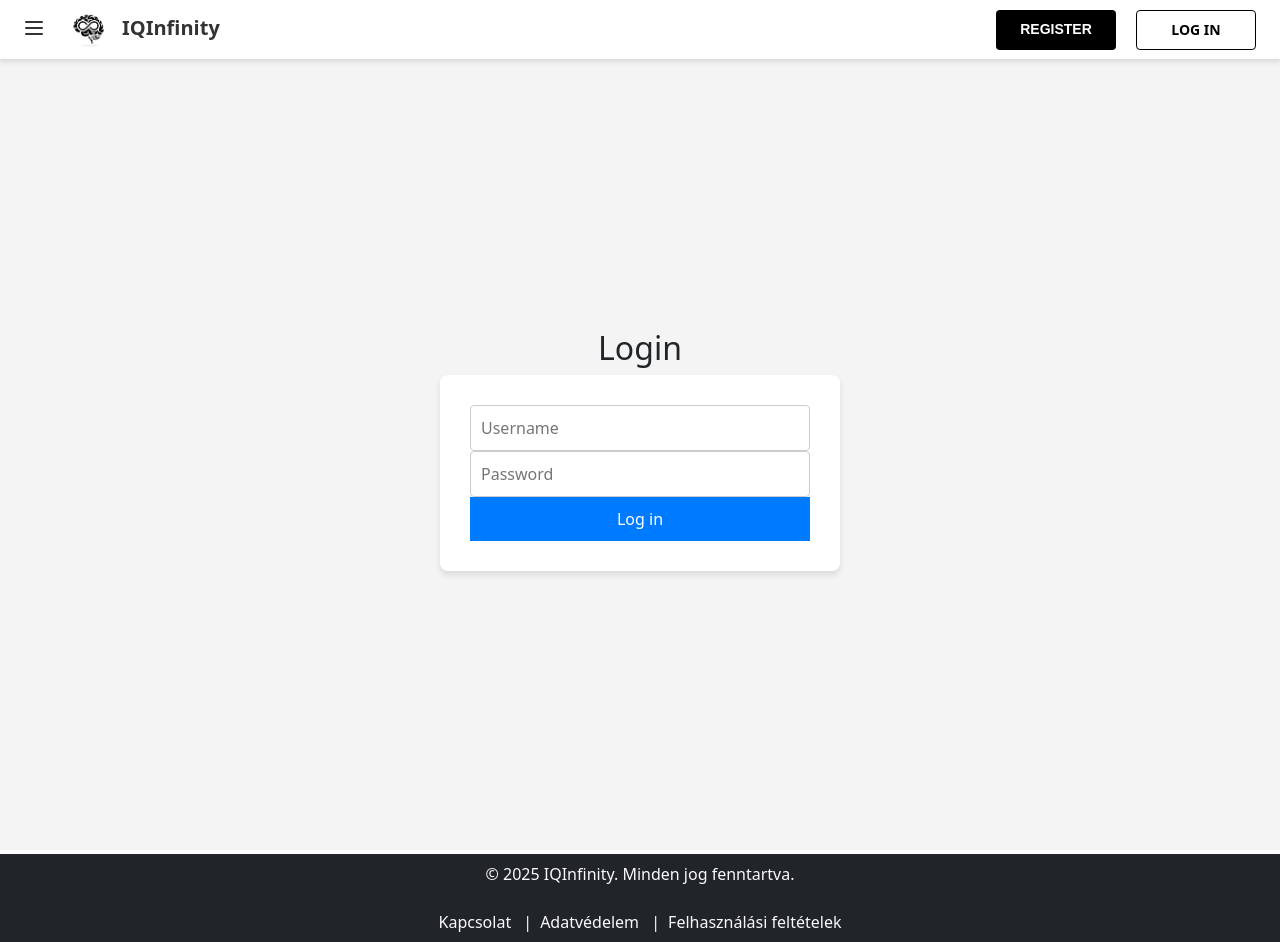
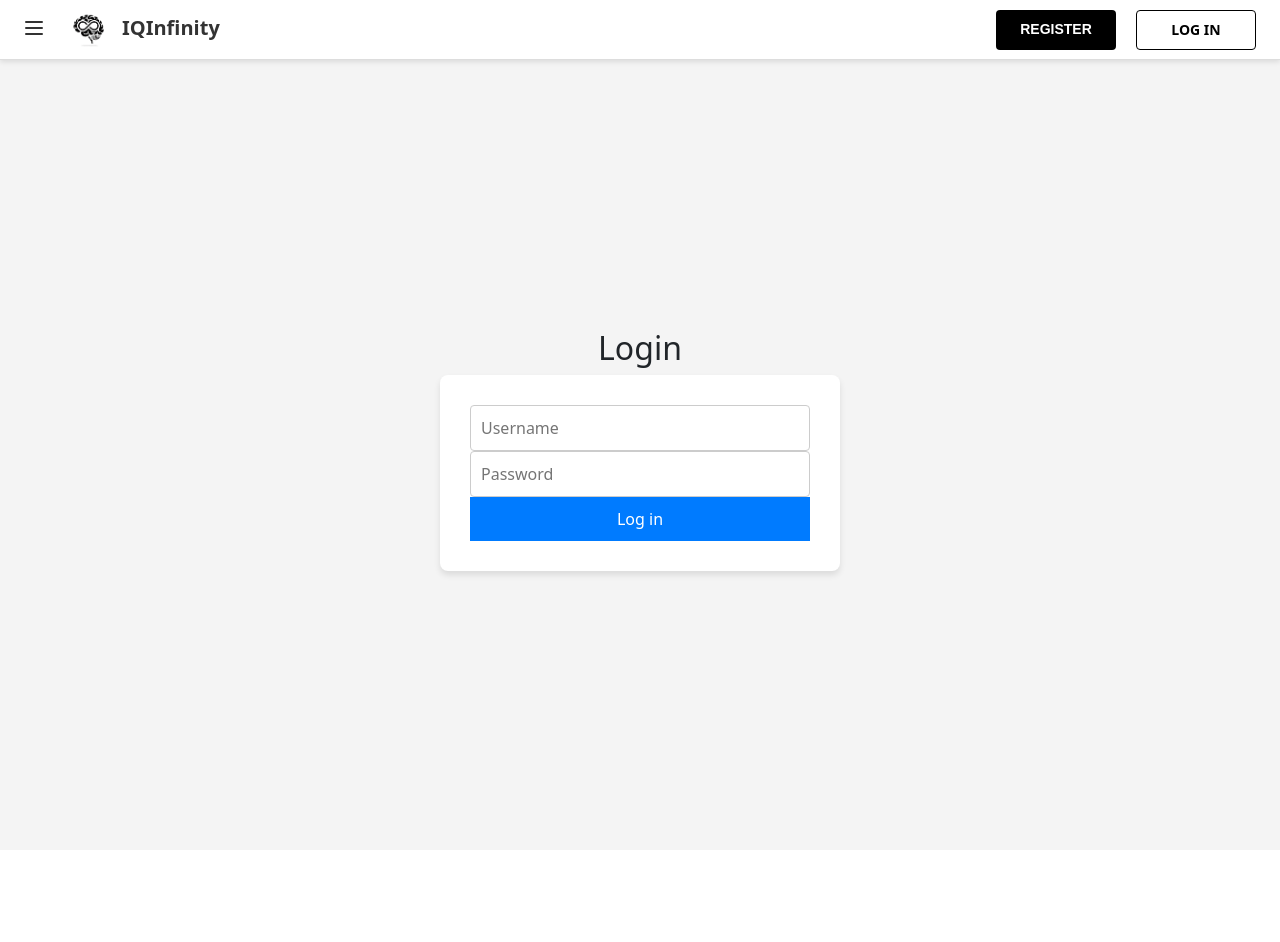
Before and after one commit to KaranyiczGabor/Vizsgaremek, a React (Create React App) app in the folder frontendfiles/: page /login in a window 1280 px wide. After the commit the page ends 850 px from the top, so only its background shows below. Built offline with nearby package versions, Linux system fonts and the light colour scheme.

Commit message:
apró modositások

```diff
--- a/frontendfiles/src/App.js
+++ b/frontendfiles/src/App.js
@@ -6,7 +6,6 @@ import Register from './Register';
 import Login from './Login';
 import Quiz from './Quiz';
 import Profile from './Profile';
-import Footer from './Footer';
 import Adminquestion from './Adminquestion';
 import Adminuser from './Adminuser';
 
@@ -29,7 +28,7 @@ function App() {
         <Route path="/admin/Question" element={<Adminquestion/>}/>
         <Route path="/admin/User" element={<Adminuser/>}/>
       </Routes>
-      <Footer/>
+
 
 
     </div>
--- a/frontendfiles/src/Login.js
+++ b/frontendfiles/src/Login.js
@@ -15,7 +15,7 @@ export default function Login({ setIsLoggedIn }) {
     setError("");
 
     try {
-      const response = await fetch("http://192.168.125.70:5248/api/users/login", {
+      const response = await fetch("http://192.168.125.193:5248/api/users/login", {
         method: "POST",
         headers: { "Content-Type": "application/json" },
         body: JSON.stringify({ username, password }),
```
